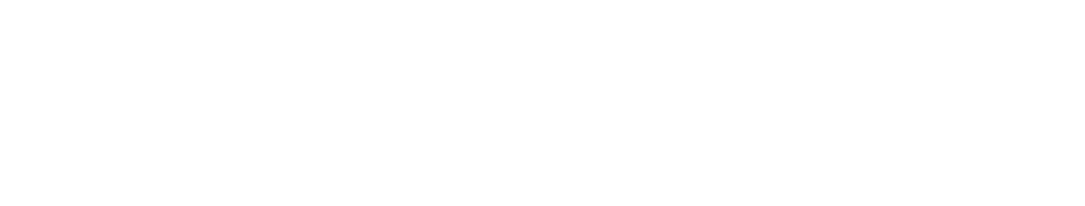
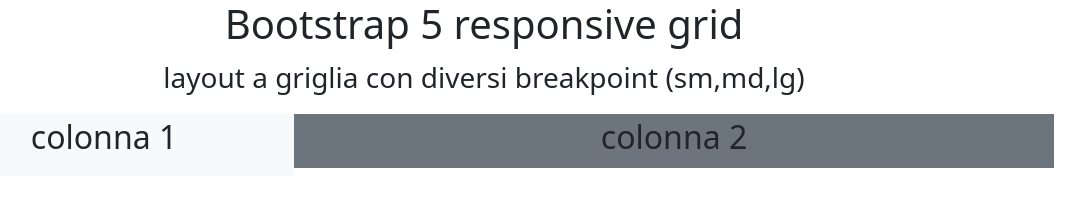
Before and after one commit to marcoroncuzzi02/htmlcss-bootstrap-layout, a plain HTML site: page index.html in a window 1280 px wide. Shown: the whole page, without its empty margins (156-1241 px from the left). Drawn offline with nearby package versions, Linux system fonts and the light colour scheme.

Commit message:
ADD: first column

```diff
--- a/index.html
+++ b/index.html
@@ -8,6 +8,13 @@
     <script src="https://cdn.jsdelivr.net/npm/bootstrap@5.3.3/dist/js/bootstrap.bundle.min.js" integrity="sha384-YvpcrYf0tY3lHB60NNkmXc5s9fDVZLESaAA55NDzOxhy9GkcIdslK1eN7N6jIeHz" crossorigin="anonymous"></script>
 </head>
 <body>
-
+    <h1 class="text-center">Bootstrap 5 responsive grid</h1>
+    <p class="text-center --bs-secondary-color fs-3">layout a griglia con diversi breakpoint (sm,md,lg)</p>
+    <div class="container text-center">
+        <div class="row justify-content-center">
+            <div class="col-sm-12 col-md-6 col-lg-4 p-1 bg-light"><h2>colonna 1</h2></div>
+            <div class="col-sm-12 col-md-6 col-lg-8 p-1 bg-secondary mb-2" ><h2>colonna 2</h2></div>
+        </div>
+    </div>
 </body>
 </html>
```
